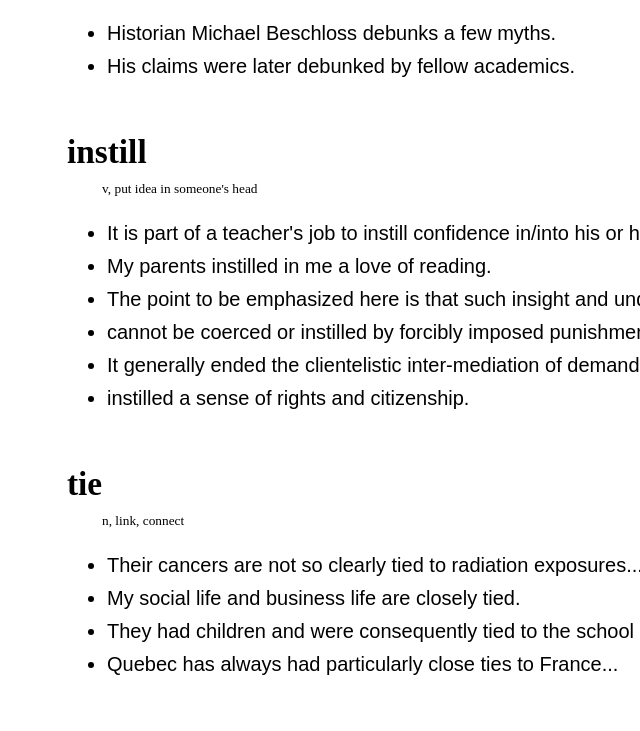
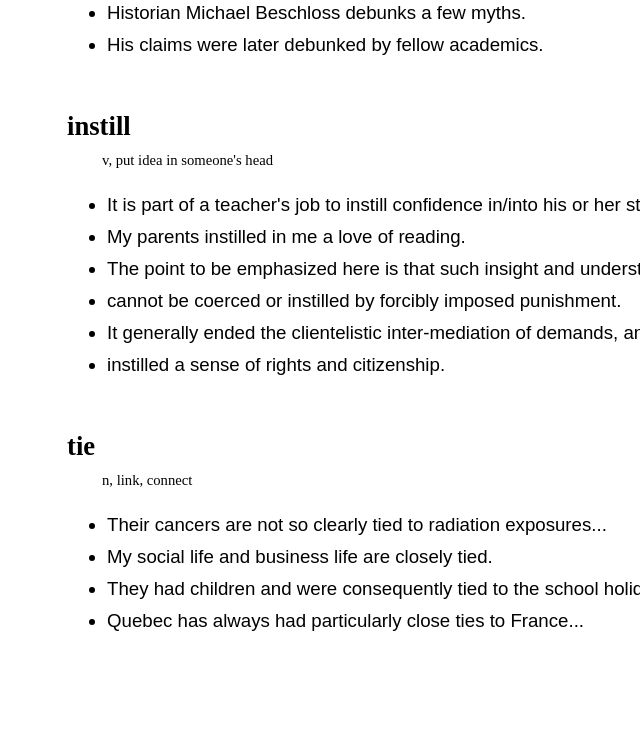
Before and after one commit to abzrg/words, a plain HTML site: page topics/crime.html in a window 1280 px wide. Shown: the part 684-1415 px from the top of the page, without its empty margins (223-863 px from the left). After the commit the page ends 1371 px from the top, so only its background shows below. Drawn offline with Linux system fonts and the light colour scheme.

Commit message:
Change font size
smaller font size for word
media query for note
bigger examples on mobile screens

```diff
--- a/css/styles.css
+++ b/css/styles.css
@@ -84,18 +84,18 @@ a:active {
 }
 
 .wordline {
-  font-size: 20pt;
+  font-size: 18pt;
 }
 
 .word {
   font-family: serif;
   font-weight: bold;
-  font-size: 25pt;
+  font-size: 20pt;
 }
 
 .note {
   font-family: serif;
-  font-size: 10pt;
+  font-size: 11pt;
   margin: 10px 30px 20px 35px;
 }
 
@@ -108,7 +108,7 @@ a:active {
   }
 
   .examples {
-    font-size: 15pt;
+    font-size: 14pt;
   }
 }
 
@@ -120,8 +120,12 @@ a:active {
     grid-row-gap: 10px;
   }
 
+  .note {
+    font-size: 10pt;
+  }
+
   .examples {
-    font-size: 10pt;
+    font-size: 13pt;
     padding-left: 0;
   }
 }
```
